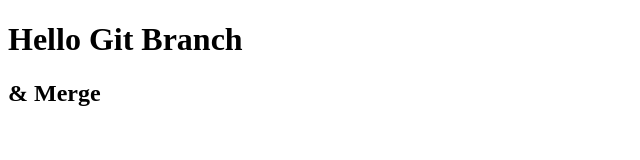
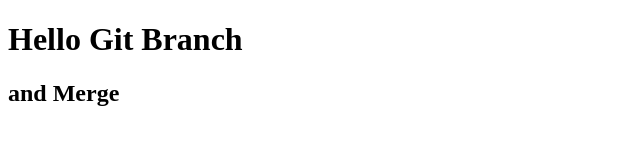
Before and after one commit to arturmamedov/gitbranch, a plain HTML site: page index.html in a window 1280 px wide. Shown: the full height of the page, 0-640 px from the left. Drawn offline with Linux system fonts and the light colour scheme.

Commit message:
Fix subtitle text on Git Branch page

```diff
--- a/index.html
+++ b/index.html
@@ -9,7 +9,7 @@
 
 <body>
     <h1>Hello Git Branch</h1>
-    <h2 class="subtitle">& Merge</h2>
+    <h2 class="subtitle">and Merge</h2>
 </body>
 
 </html>
```
